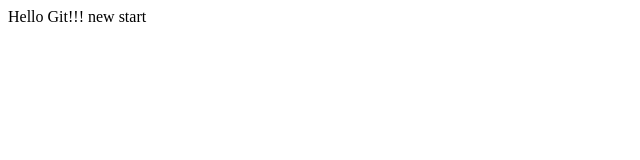
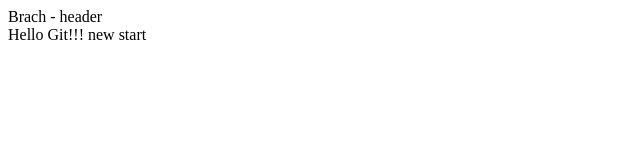
Before and after one commit to posijuur/project1, a plain HTML site: page index.html in a window 1280 px wide. Shown: the whole page, without its empty margins (0-640 px from the left). Drawn offline with Linux system fonts and the light colour scheme.

Commit message:
added header

```diff
--- a/index.html
+++ b/index.html
@@ -5,6 +5,9 @@
 	<title>Git</title>
 </head>
 <body>
+
+<header>Brach - header</header>
+
 	Hello Git!!!
 
 	new
```
